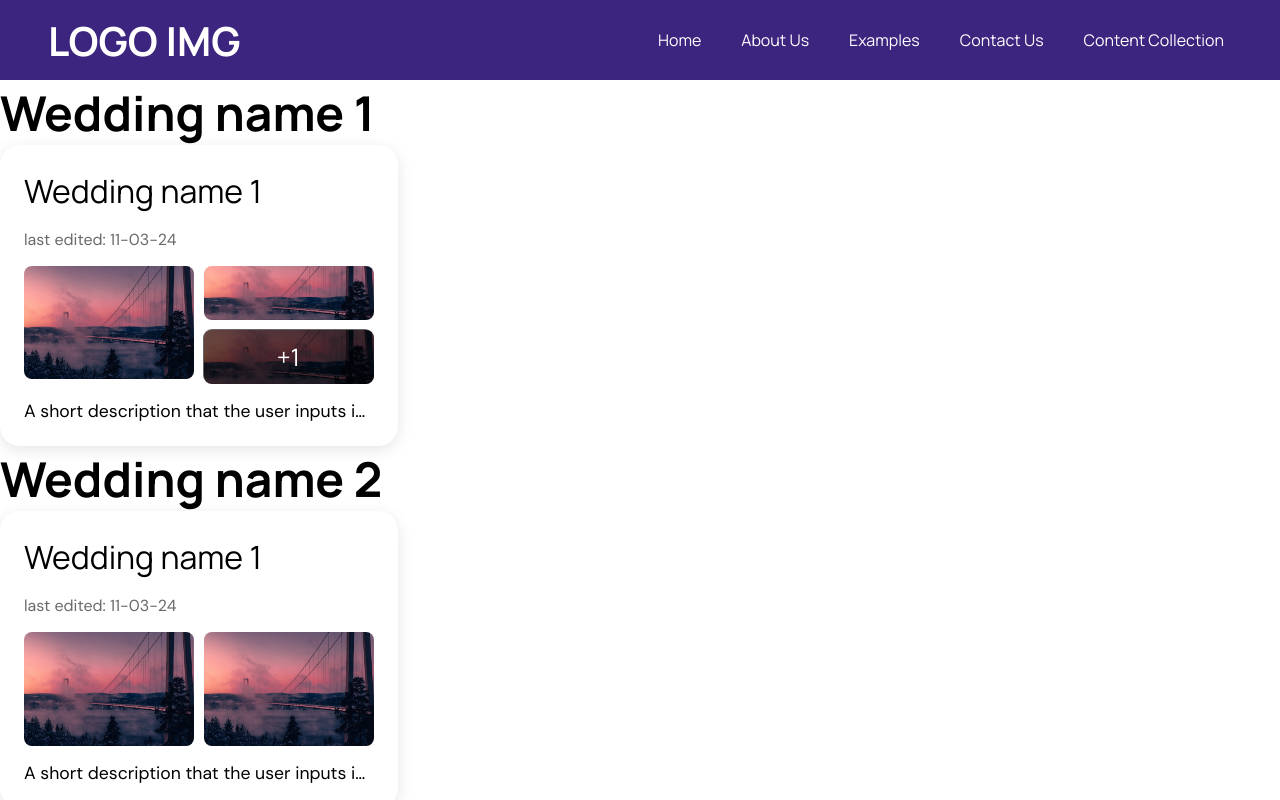
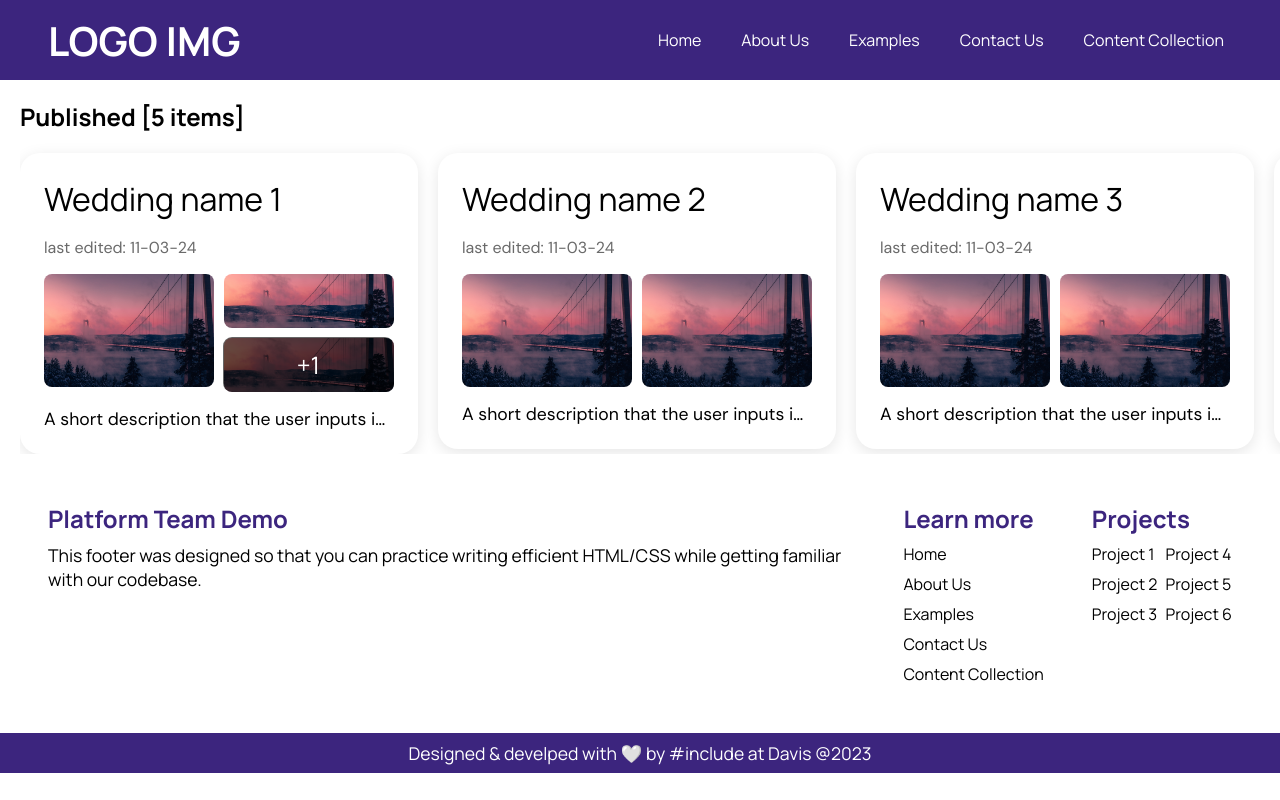
Before and after one commit to include-davis/Include-CMS, a Next.js app: page /content-collection in a window 1280 px wide. Shown: the top 800 px of the page. Built offline with nearby package versions, Linux system fonts and the light colour scheme.

Commit message:
adding scrolling feature of published page

```diff
--- a/app/(pages)/content-collection/_component/CollectionCard/CollectionCard.module.scss
+++ b/app/(pages)/content-collection/_component/CollectionCard/CollectionCard.module.scss
@@ -4,6 +4,7 @@
     display: flex;
     flex-direction: column;
     justify-content: center;
+    // height: 200px;
     width: var(--card-width);
     padding: var(--spacer);
     background-color: var(--background-secondary);
--- a/app/(pages)/content-collection/_component/CollectionCard/CollectionCard.tsx
+++ b/app/(pages)/content-collection/_component/CollectionCard/CollectionCard.tsx
@@ -4,15 +4,16 @@ import MediaPreview from './MediaPreview';
 
 interface CollectionCardProps {
   images: string[];
+  name: string;
 }
 
-export default function CollectionCard({ images }: CollectionCardProps) {
+export default function CollectionCard({ images, name }: CollectionCardProps) {
   return (
     <div className={styles.media_container}>
       <div className={styles.edit_container}>
         <div className={styles.title_container}>
           <div className={styles.title}>
-            <p> Wedding name 1 </p>
+            <p>{name}</p>
           </div>
         </div>
         <p>last edited: 11-03-24</p>
--- a/app/(pages)/content-collection/page.tsx
+++ b/app/(pages)/content-collection/page.tsx
@@ -30,18 +30,42 @@ export default function Home() {
     },
     {
       name: 'Wedding name 3',
-      images: ['/index/city.jpg'],
+      images: ['/index/city.jpg', '/index/city.jpg'],
+    },
+    {
+      name: 'Wedding name 4',
+      images: ['/index/city.jpg', '/index/city.jpg'],
+    },
+    {
+      name: 'Wedding name 5',
+      images: [
+        '/index/city.jpg',
+        '/index/city.jpg',
+        '/index/city.jpg',
+        '/index/city.jpg',
+        '/index/city.jpg',
+      ],
     },
   ];
-
   return (
-    <main>
-      {collections.map((collection, index) => (
-        <div key={index}>
-          <h1>{collection.name}</h1>
-          <CollectionCard images={collection.images} />
-        </div>
-      ))}
+    <main
+      style={{
+        overflowX: 'auto',
+        display: 'flex',
+        flexDirection: 'column',
+        paddingLeft: '20px',
+      }}
+    >
+      <div style={{ marginTop: '20px', fontSize: '24px', fontWeight: 'bold' }}>
+        Published [{collections.length} items]
+      </div>
+      <div style={{ overflowX: 'auto', display: 'flex', flexDirection: 'row' }}>
+        {collections.map((collection, index) => (
+          <div key={index} style={{ marginRight: '20px', marginTop: '20px' }}>
+            <CollectionCard name={collection.name} images={collection.images} />
+          </div>
+        ))}
+      </div>
     </main>
   );
 }
```
